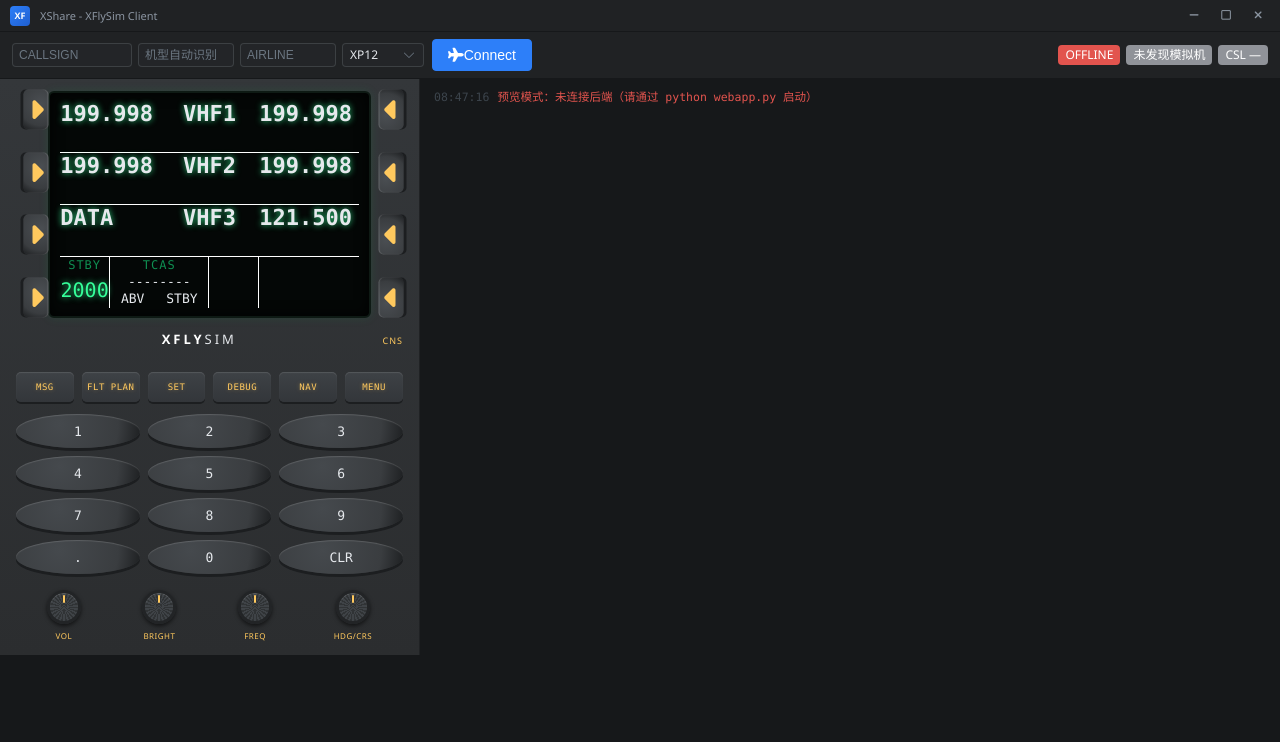
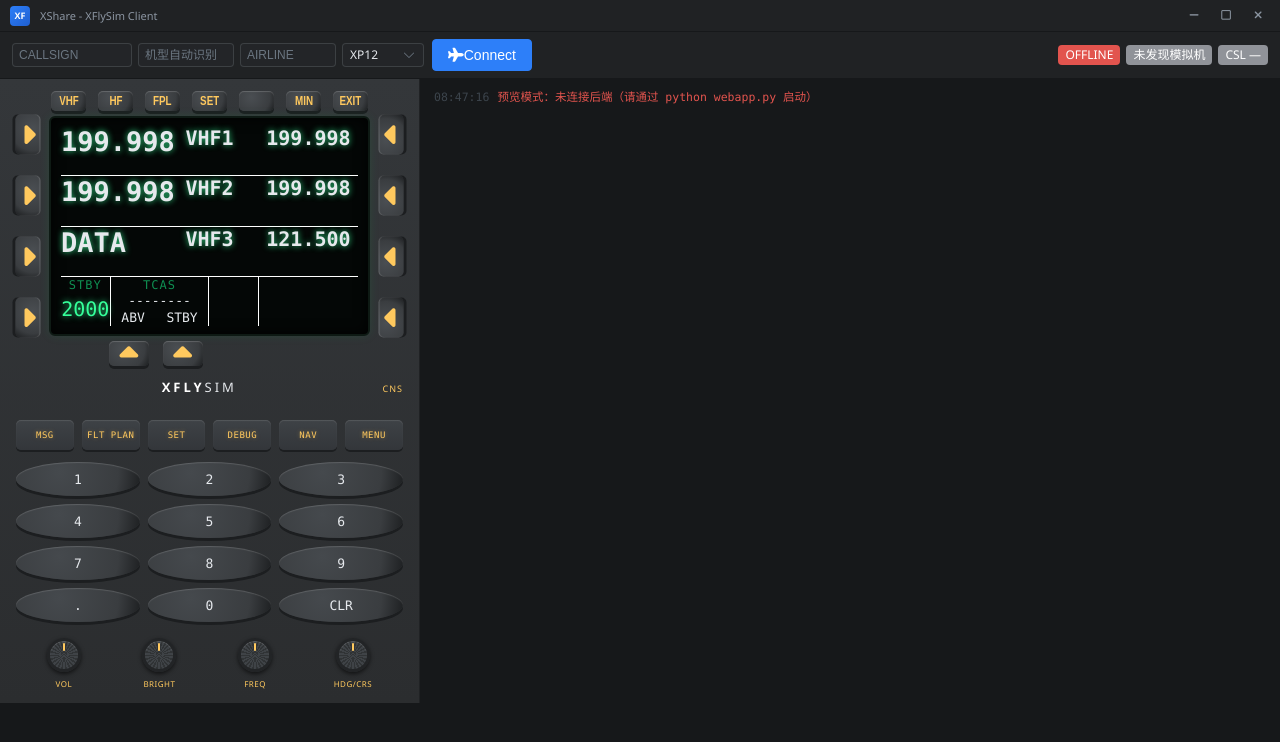
Before and after one commit to jintao3652-cell/155646, a Vue app in the folder webui/: page /log in a window 1280 px wide. Shown: the top 742 px of the page. Built offline with nearby package versions, Linux system fonts and the light colour scheme.

Commit message:
update screen style

```diff
--- a/webui/src/components/CnsPanel.vue
+++ b/webui/src/components/CnsPanel.vue
@@ -1,7 +1,9 @@
 <script setup>
   import { store, scrollLog, toggleDebug, openFlightPlan, openSettings, noop } from '../store.js'
+  import { winMin, winClose } from '../store.js'
   import ScreenButton from './RMP/ScreenButton.vue'
   import Screen from './RMP/Screen.vue'
+  import ScreenStatusLight from './RMP/ScreenStatusLight.vue'
   const keys = ['1', '2', '3', '4', '5', '6', '7', '8', '9', '.', '0', 'CLR']
   const knobs = ['VOL', 'BRIGHT', 'FREQ', 'HDG/CRS']
 </script>
@@ -9,46 +11,49 @@
 <template>
   <section class="cns">
     <el-row>
-      <el-col :span="24"></el-col>
       <el-col :span="24">
-        <el-row>
-          <el-col :span="2" class="screen-left-button">
-            <el-row>
-              <el-col :span="24">
-                <ScreenButton direction="right" class="screen-left"></ScreenButton>
+        <div class="rmp-status-light-group">
+          <ScreenStatusLight text="VHF"></ScreenStatusLight>
+          <ScreenStatusLight text="HF"></ScreenStatusLight>
+          <ScreenStatusLight text="FPL" :onClick="openFlightPlan"></ScreenStatusLight>
+          <ScreenStatusLight text="SET" :onClick="openSettings"></ScreenStatusLight>
+          <ScreenStatusLight text=""></ScreenStatusLight>
+          <ScreenStatusLight text="MIN" :onClick="winMin"></ScreenStatusLight>
+          <ScreenStatusLight text="EXIT" :onClick="winClose"></ScreenStatusLight>
+        </div>
       </el-col>
       <el-col :span="24">
+        <el-row :gutter="10">
+          <el-col :span="2" class="screen-left-button">
             <ScreenButton direction="right"></ScreenButton>
-              </el-col>
-              <el-col :span="24">
             <ScreenButton direction="right"></ScreenButton>
-              </el-col>
-              <el-col :span="24">
             <ScreenButton direction="right"></ScreenButton>
-              </el-col>
-            </el-row>
+            <ScreenButton direction="right"></ScreenButton>
           </el-col>
           <el-col :span="20">
             <Screen></Screen>
           </el-col>
           <el-col :span="2" class="screen-right-button">
-            <el-row>
-              <el-col :span="24">
             <ScreenButton direction="left"></ScreenButton>
-              </el-col>
-              <el-col :span="24">
             <ScreenButton direction="left"></ScreenButton>
-              </el-col>
-              <el-col :span="24">
             <ScreenButton direction="left"></ScreenButton>
-              </el-col>
-              <el-col :span="24">
             <ScreenButton direction="left"></ScreenButton>
           </el-col>
         </el-row>
       </el-col>
+      <el-col :span="2"></el-col>
+      <el-col :span="20" style="margin-top: 5px">
+        <el-row>
+          <el-col :span="4"></el-col>
+          <el-col :span="8" style="display: flex; justify-content: space-around;">
+            <ScreenButton direction="up"></ScreenButton>
+            <ScreenButton direction="up"></ScreenButton>
+          </el-col>
+          <el-col :span="4"></el-col>
+          <el-col :span="8"></el-col>
         </el-row>
       </el-col>
+      <el-col :span="2"></el-col>
     </el-row>
     <div class="cns-brand"><b>XFLY</b>SIM<span class="ver">CNS</span></div>
 
@@ -80,17 +85,27 @@
         <div class="knob-label">{{ k }}</div>
       </div>
     </div>
+
+
   </section>
 </template>
 
 <style scoped>
-  .screen-left-button .el-row,
-  .screen-right-button .el-row {
+
+  .screen-left-button,
+  .screen-right-button {
     display: flex;
     flex-direction: column;
+    justify-content: space-between;
     align-items: center;
-    gap: 35px;
-    padding-top: 6px;
-    padding-bottom: 6px;
+    min-height: 220px;
+    padding: 6px 0;
+  }
+
+  .rmp-status-light-group {
+    display: flex;
+    justify-content: space-between;
+    padding: 0 35px;
+    margin-bottom: 5px;
   }
 </style>
--- a/webui/src/components/RMP/Screen.vue
+++ b/webui/src/components/RMP/Screen.vue
@@ -1,5 +1,6 @@
 <script setup>
     import { store } from "../../store.js";
+    import LogPane from "../LogPane.vue";
 </script>
 
 <template>
@@ -8,22 +9,22 @@
             <el-col :span="24" class="lcd-row">
                 <el-row>
                     <el-col :span="8"><span class="freq">199.998</span></el-col>
-                    <el-col :span="8" align="middle" justify="center"><span class="freq">VHF1</span></el-col>
-                    <el-col :span="8"><span class="freq">199.998</span></el-col>
+                    <el-col :span="8" align="middle" justify="center"><span class="freq stby">VHF1</span></el-col>
+                    <el-col :span="8" align="middle" justify="center"><span class="freq stby">199.998</span></el-col>
                 </el-row>
             </el-col>
             <el-col :span="24" class="lcd-row">
                 <el-row>
                     <el-col :span="8"><span class="freq">199.998</span></el-col>
-                    <el-col :span="8" align="middle" justify="center"><span class="freq">VHF2</span></el-col>
-                    <el-col :span="8"><span class="freq">199.998</span></el-col>
+                    <el-col :span="8" align="middle" justify="center"><span class="freq stby">VHF2</span></el-col>
+                    <el-col :span="8" align="middle" justify="center"><span class="freq stby">199.998</span></el-col>
                 </el-row>
             </el-col>
             <el-col :span="24" class="lcd-row">
                 <el-row>
                     <el-col :span="8"><span class="freq">DATA</span></el-col>
-                    <el-col :span="8" align="middle" justify="center"><span class="freq">VHF3</span></el-col>
-                    <el-col :span="8"><span class="freq">121.500</span></el-col>
+                    <el-col :span="8" align="middle" justify="center"><span class="freq stby">VHF3</span></el-col>
+                    <el-col :span="8" align="middle" justify="center"><span class="freq stby">121.500</span></el-col>
                 </el-row>
             </el-col>
             <el-col :span="24" class="lcd-row" style="border-bottom: none">
@@ -48,7 +49,9 @@
                         </el-row>
                     </el-col>
                     <el-col :span="4" style="border-right: 1px solid #fff"></el-col>
-                    <el-col :span="8"></el-col>
+                    <el-col :span="8">
+                        <!-- <LogPane></LogPane> -->
+                    </el-col>
                 </el-row>
             </el-col>
         </el-row>
@@ -67,6 +70,7 @@
 
     .lcd {
         height: 100%;
+        min-width: 220px;
         flex: 1 1 auto;
         min-width: 0;
         background: var(--lcd-bg);
@@ -144,9 +148,14 @@
     }
 
     .freq {
-        font-size: 22px;
+        font-size: 27px;
         font-weight: bold;
         color: var(--led-white);
+        text-shadow: 0 0 6px rgba(53, 255, 154, 0.8);
+    }
+
+    .freq.stby {
+        font-size: 20px;
         text-shadow: 0 0 6px rgba(53, 255, 154, 0.8);
     }
 
--- /dev/null
+++ b/webui/src/components/RMP/ScreenStatusLight.vue
@@ -0,0 +1,67 @@
+<script setup>
+    const props = defineProps({
+        text: String,
+        active: Boolean,
+        onClick: Function
+    })
+
+</script>
+
+<template>
+    <div class="screen-status-wrap">
+        <button class="screen-status" type="button" @click="props.onClick">
+            <span class="screen-status-text">{{ props.text }}</span>
+        </button>
+    </div>
+</template>
+
+<style scoped>
+    .screen-status-wrap {
+        display: inline-flex;
+        transform: rotate(var(--screen-rotation, 0deg));
+        transition: transform .15s ease;
+    }
+
+    .screen-status {
+        width: 35px;
+        max-width: 100%;
+        height: 20px;
+        border-radius: 5px;
+        border: none;
+        background: radial-gradient(circle at 35% 30%, var(--btn-hi, #4a4e52), var(--btn-face) 70%, var(--btn-edge));
+        color: var(--led-amber);
+        font-size: 12px;
+        font-weight: bold;
+        display: flex;
+        align-items: center;
+        justify-content: center;
+        box-shadow: 0 3px 0 var(--btn-edge), inset 0 1px 1px rgba(255, 255, 255, .18);
+        cursor: pointer;
+        transition: filter .15s ease, box-shadow .15s ease;
+        overflow: hidden;
+    }
+
+    .screen-status-text {
+        display: inline-block;
+        max-width: 100%;
+        white-space: nowrap;
+        overflow: hidden;
+        text-overflow: ellipsis;
+        transform: scaleX(0.82);
+        transform-origin: center;
+    }
+
+    .screen-status i {
+        transform: none;
+        display: block;
+    }
+
+    .screen-status:hover {
+        filter: brightness(1.25);
+    }
+
+    .screen-status:active {
+        transform: translateY(2px);
+        box-shadow: 0 1px 0 var(--btn-edge);
+    }
+</style>
```
Lines whose indentation alone changed are shown as unchanged.
